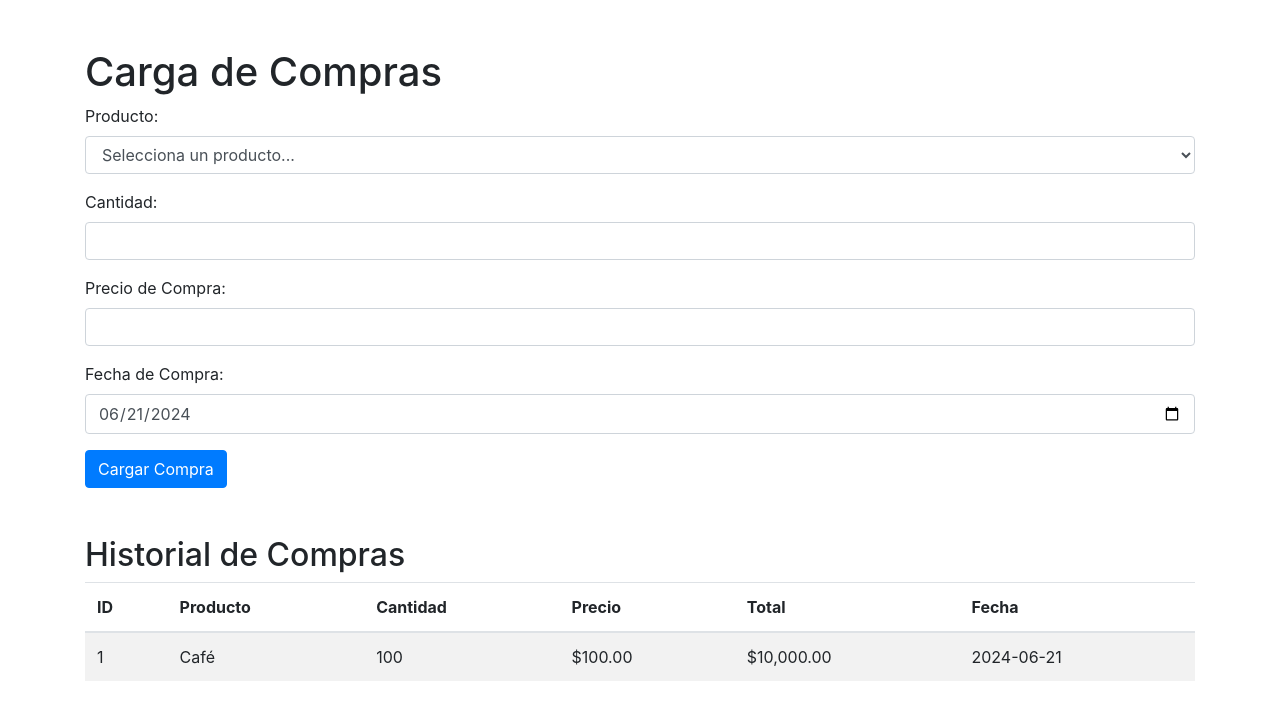
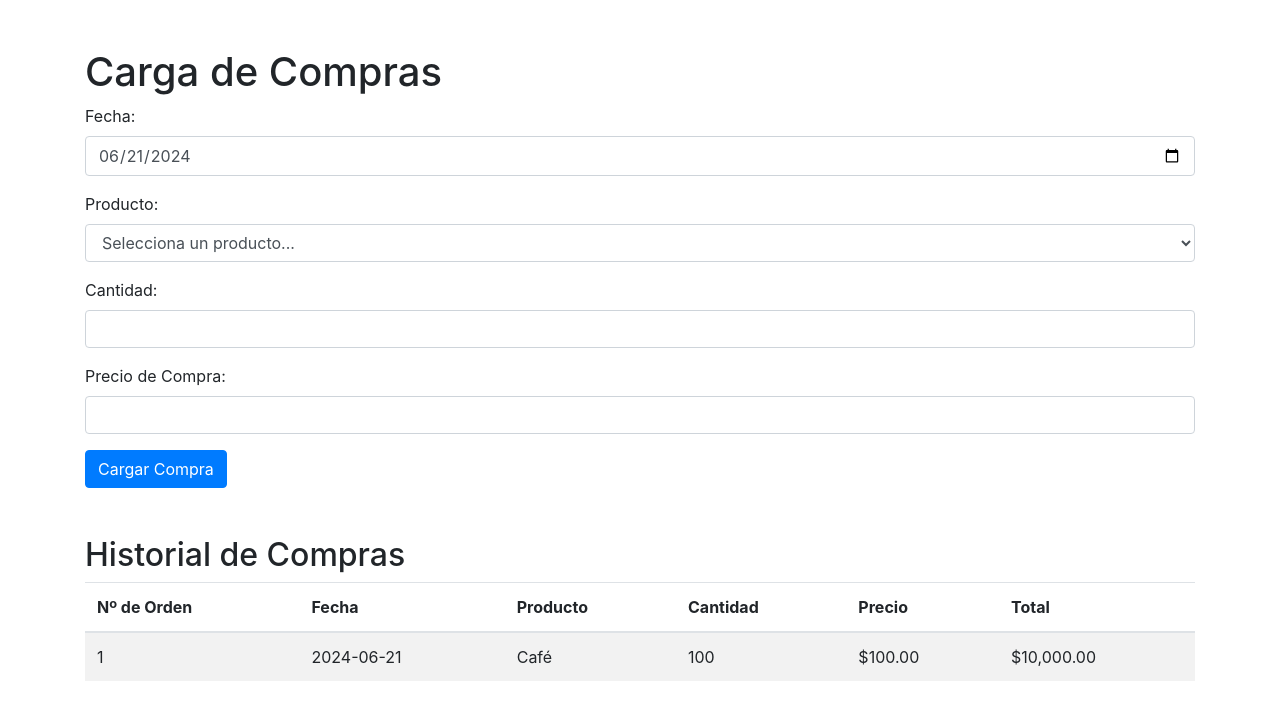
Before and after one commit to juanmatarga/StockFlow, a Flask app: page /carga_compras in a window 1280 px wide. Shown: the part 76-800 px from the top of the page. Run offline with Flask 3, Linux system fonts and the light colour scheme; data comes from the database, SQL or seed files in the repository; some libraries are stand-ins or nearby versions.

Commit message:
Reorganización del código

```diff
--- a/app.py
+++ b/app.py
@@ -22,7 +22,7 @@ def close_db(exception):
         db.close()
 
 
-# Crear tabla de productos si no existe
+# PRODUCTOS
 def create_productos_table():
     db = get_db()
     c = db.cursor()
@@ -38,7 +38,7 @@ def create_productos_table():
     db.commit()
 
 
-# Crear tabla de ventas
+# VENTAS
 def create_sales_table():
     db = get_db()
     c = db.cursor()
@@ -60,7 +60,7 @@ def create_sales_table():
     ''')
     db.commit()
 
-# Crear tabla de compras
+# COMPRAS
 def create_compras_table():
     db = get_db()
     c = db.cursor()
@@ -80,7 +80,7 @@ def create_compras_table():
 
 
 with app.app_context():
-    create_productos_table()  # Crear la tabla productos primero
+    create_productos_table()
     create_sales_table()
     create_compras_table()
 
@@ -185,6 +185,22 @@ def delete_producto_endpoint(id):
     delete_producto(id)
     return jsonify({'message': 'Producto eliminado'}), 200
 
+@app.route('/api/compras', methods=['POST'])
+def add_compra():
+    data = request.json
+    producto_id = data['producto_id']
+    cantidad = data['cantidad']
+    precio = data['precio']
+
+    producto = get_producto(producto_id)
+    if producto:
+        nuevo_precio = ((producto['cantidad'] * producto['precio']) + (cantidad * precio)) / (producto['cantidad'] + cantidad)
+        nuevo_stock = producto['cantidad'] + cantidad
+
+        update_producto(producto_id, producto['nombre'], nuevo_stock, nuevo_precio, producto['unidad_medida'])
+
+        return jsonify({'message': 'Compra cargada exitosamente'}), 201
+    return jsonify({'error': 'Producto no encontrado'}), 404
 
 @app.route('/api/analitica', methods=['GET'])
 def analitica():
@@ -205,7 +221,7 @@ def analitica():
 
     return jsonify(analisis)
 
-
+# Rutas para la página web
 @app.route('/carga_venta', methods=['GET', 'POST'])
 def carga_venta():
     if request.method == 'POST':
@@ -250,26 +266,9 @@ def carga_venta():
         FROM ventas v
         JOIN productos p ON v.producto_id = p.id
     ''')
-    ventas = c.fetchall()  # Asegurándonos de que ventas sea una lista
+    ventas = c.fetchall()
 
     return render_template('carga_venta.html', productos=productos, ventas=ventas)
-
-@app.route('/api/compras', methods=['POST'])
-def add_compra():
-    data = request.json
-    producto_id = data['producto_id']
-    cantidad = data['cantidad']
-    precio = data['precio']
-
-    producto = get_producto(producto_id)
-    if producto:
-        nuevo_precio = ((producto['cantidad'] * producto['precio']) + (cantidad * precio)) / (producto['cantidad'] + cantidad)
-        nuevo_stock = producto['cantidad'] + cantidad
-
-        update_producto(producto_id, producto['nombre'], nuevo_stock, nuevo_precio, producto['unidad_medida'])
-
-        return jsonify({'message': 'Compra cargada exitosamente'}), 201
-    return jsonify({'error': 'Producto no encontrado'}), 404
 
 
 @app.route('/carga_compras', methods=['GET', 'POST'])
@@ -283,23 +282,19 @@ def carga_compras():
         db = get_db()
         c = db.cursor()
 
-        # Obtener el producto actual
         c.execute('SELECT * FROM productos WHERE id = ?', (producto_id,))
         producto = c.fetchone()
 
         if producto:
-            # Calcular el nuevo precio ponderado
             nuevo_precio = ((producto['cantidad'] * producto['precio']) + (cantidad * precio)) / (producto['cantidad'] + cantidad)
             nuevo_stock = producto['cantidad'] + cantidad
 
-            # Actualizar el producto con el nuevo stock y precio
             c.execute('''
                 UPDATE productos
                 SET cantidad = ?, precio = ?
                 WHERE id = ?
             ''', (nuevo_stock, nuevo_precio, producto_id))
 
-            # Insertar la nueva compra
             c.execute('''
                 INSERT INTO compras (producto_id, producto_nombre, cantidad, precio, total, fecha)
                 VALUES (?, ?, ?, ?, ?, ?)
@@ -322,9 +317,6 @@ def carga_compras():
 
     return render_template('carga_compras.html', productos=productos, compras=compras)
 
-
-
-# Rutas para la interfaz web
 @app.route('/')
 def index():
     productos = get_productos()
--- a/templates/carga_compras.html
+++ b/templates/carga_compras.html
@@ -5,6 +5,10 @@
 {% block content %}
     <h1 class="mt-5">Carga de Compras</h1>
     <form method="post" action="{{ url_for('carga_compras') }}">
+        <div class="form-group">
+            <label for="fecha">Fecha:</label>
+            <input type="date" class="form-control" id="fecha" name="fecha" required>
+        </div>
         <div class="form-group">
             <label for="producto">Producto:</label>
             <select class="form-control" id="producto-select2" name="producto">
@@ -22,10 +26,6 @@
             <label for="precio">Precio de Compra:</label>
             <input type="number" step="0.01" class="form-control" id="precio" name="precio" required>
         </div>
-        <div class="form-group">
-            <label for="fecha">Fecha de Compra:</label>
-            <input type="date" class="form-control" id="fecha" name="fecha" required>
-        </div>
         <button type="submit" class="btn btn-primary">Cargar Compra</button>
     </form>
 
@@ -33,23 +33,23 @@
     <table class="table table-striped">
         <thead>
             <tr>
-                <th>ID</th>
+                <th>Nº de Orden</th>
+                <th>Fecha</th>
                 <th>Producto</th>
                 <th>Cantidad</th>
                 <th>Precio</th>
                 <th>Total</th>
-                <th>Fecha</th>
             </tr>
         </thead>
         <tbody>
             {% for compra in compras %}
             <tr>
                 <td>{{ compra['id'] }}</td>
+                <td>{{ compra['fecha'] }}</td>
                 <td>{{ compra['producto_nombre'] }}</td>
                 <td>{{ compra['cantidad'] }}</td>
                 <td>${{ "{:,.2f}".format(compra['precio']) }}</td>
                 <td>${{ "{:,.2f}".format(compra['total']) }}</td>
-                <td>{{ compra['fecha'] }}</td>
             </tr>
             {% endfor %}
         </tbody>
--- a/templates/carga_venta.html
+++ b/templates/carga_venta.html
@@ -64,7 +64,8 @@
 <table class="table table-striped">
     <thead>
         <tr>
-            <th>Número de Orden</th>
+            <th>Nº de Orden</th>
+            <th>Fecha</th>
             <th>Cliente</th>
             <th>Producto</th>
             <th>Cantidad</th>
@@ -73,13 +74,13 @@
             <th>Descuento</th>
             <th>Cargo por Envío</th>
             <th>Total</th>
-            <th>Fecha</th>
         </tr>
     </thead>
     <tbody>
         {% for venta in ventas %}
         <tr>
             <td>{{ venta['id'] }}</td>
+            <td>{{ venta['fecha'] }}</td>
             <td>{{ venta['cliente'] }}</td>
             <td>{{ venta['producto_nombre'] }}</td>
             <td>{{ venta['cantidad'] }}</td>
@@ -88,7 +89,6 @@
             <td>${{ "%.2f"|format(venta['descuento']) }}</td>
             <td>${{ "%.2f"|format(venta['cargo_envio']) }}</td>
             <td>${{ "%.2f"|format(venta['total']) }}</td>
-            <td>{{ venta['fecha'] }}</td>
         </tr>
         {% endfor %}
     </tbody>
```
